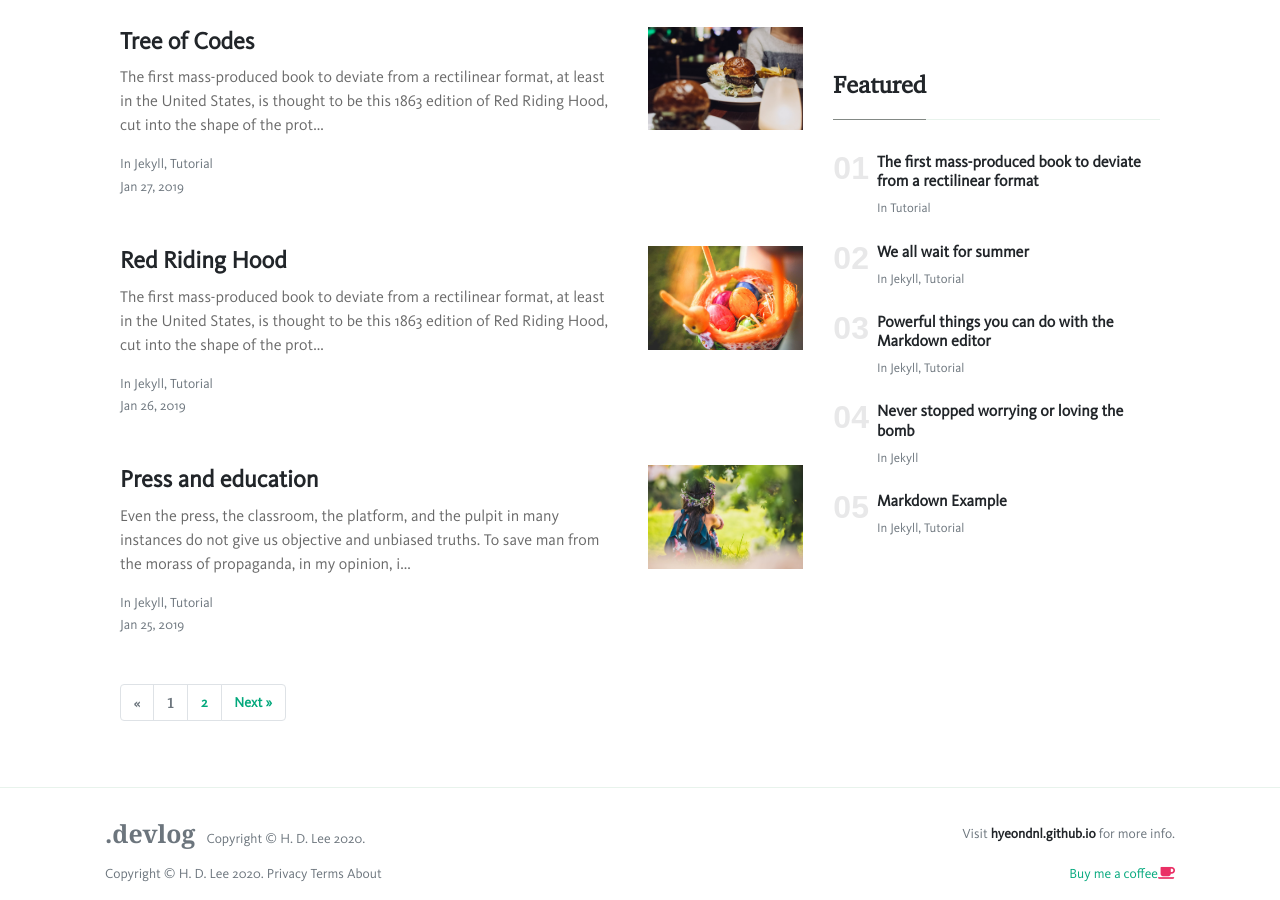
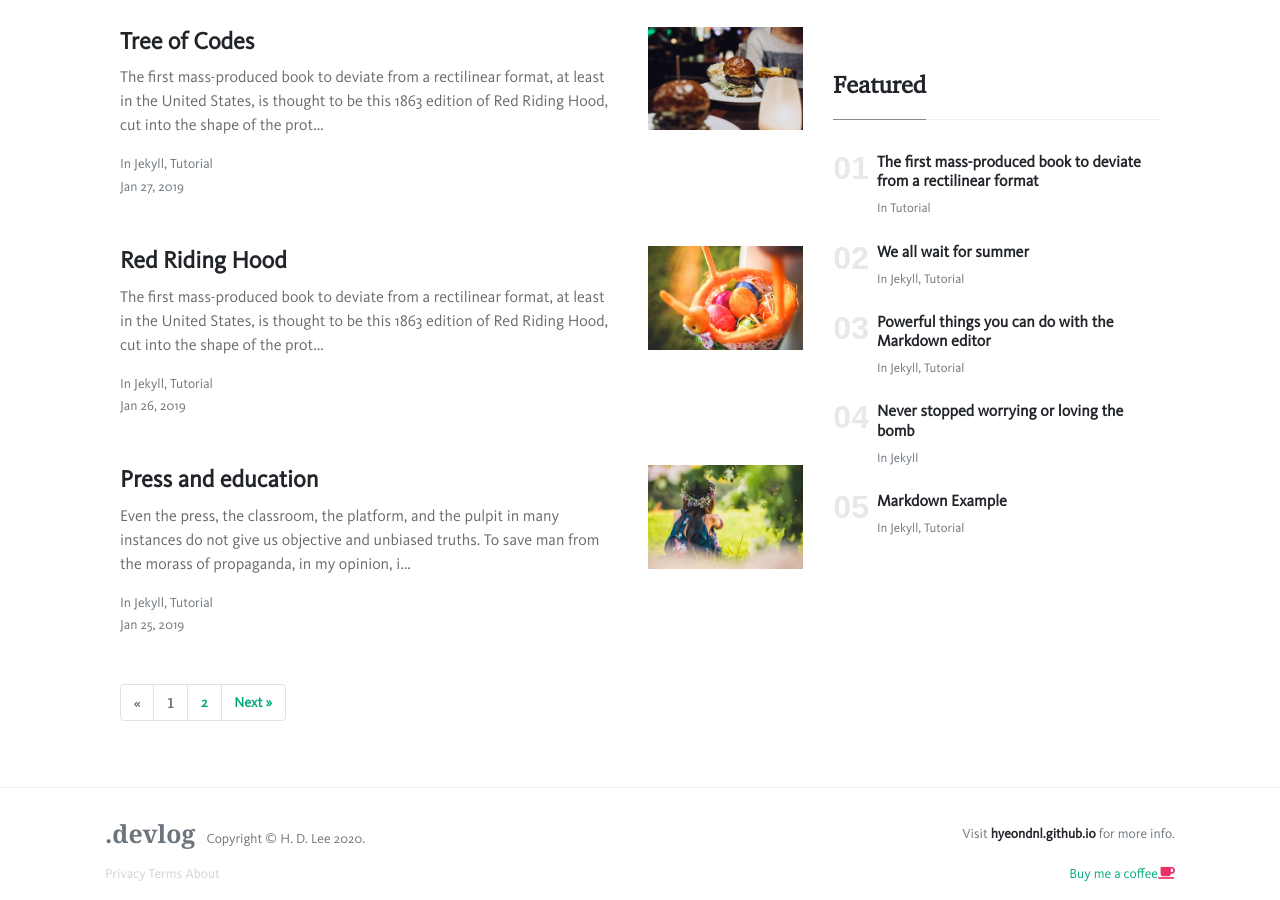
Before and after one commit to hayden-rhee/devlog, a Jekyll site: the page built from index.html, in a window 1280 px wide and 900 px high, scrolled down 1185 px. Built offline with Jekyll 4.4.1, drawn with Linux system fonts in a browser that asks for light colours; nearby versions of some CDN libraries; the list of posts is cut into pages by our own code.

Commit message:
automatic commit on 2020-07-06 20:35:59

```diff
--- a/_layouts/default.html
+++ b/_layouts/default.html
@@ -91,10 +91,9 @@
         <tr>
             <div class="row align-items-center justify-content-between">
                 <div>
-                    <span>Copyright © H. D. Lee <script>document.write(new Date().getFullYear())</script>.</span>
-                    <span><a class="text-muted" href="{{ site.baseurl }}/privacy-policy">Privacy</a></span>
-                    <span><a class="text-muted" href="{{ site.baseurl }}/privacy-policy">  Terms</a></span>
-                    <span><a class="text-muted" href="{{ site.baseurl }}/privacy-policy">  About</a></span>
+                    <span><a style="color: lightgray" href="{{ site.baseurl }}/privacy-policy">Privacy</a></span>
+                    <span><a style="color: lightgray" href="{{ site.baseurl }}/privacy-policy">    Terms</a></span>
+                    <span><a style="color: lightgray" href="{{ site.baseurl }}/privacy-policy">    About</a></span>
                 </div>
                 <div>
                     <a target="_blank" href="{{ site.baseurl }}/buy-me-a-coffee">Buy me a coffee<i class="fa fa-coffee text-danger"></i></a>
```
